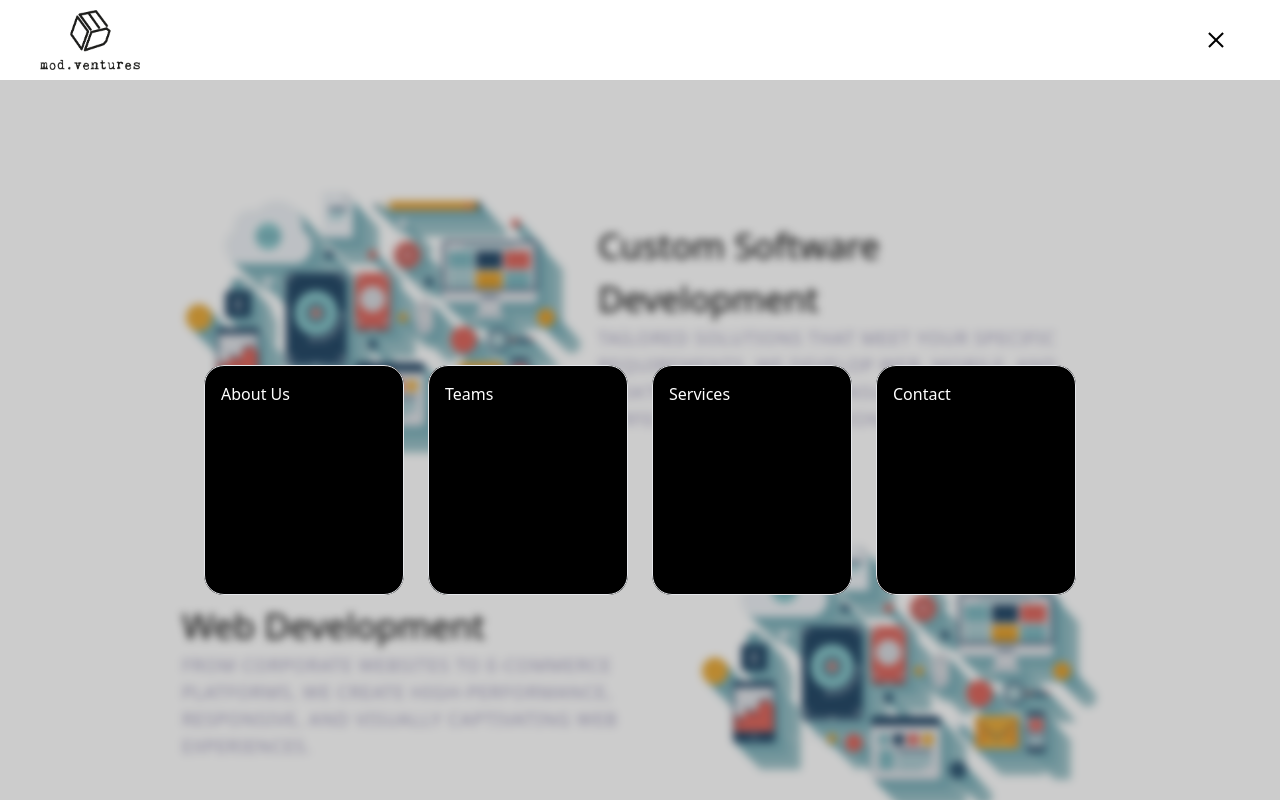
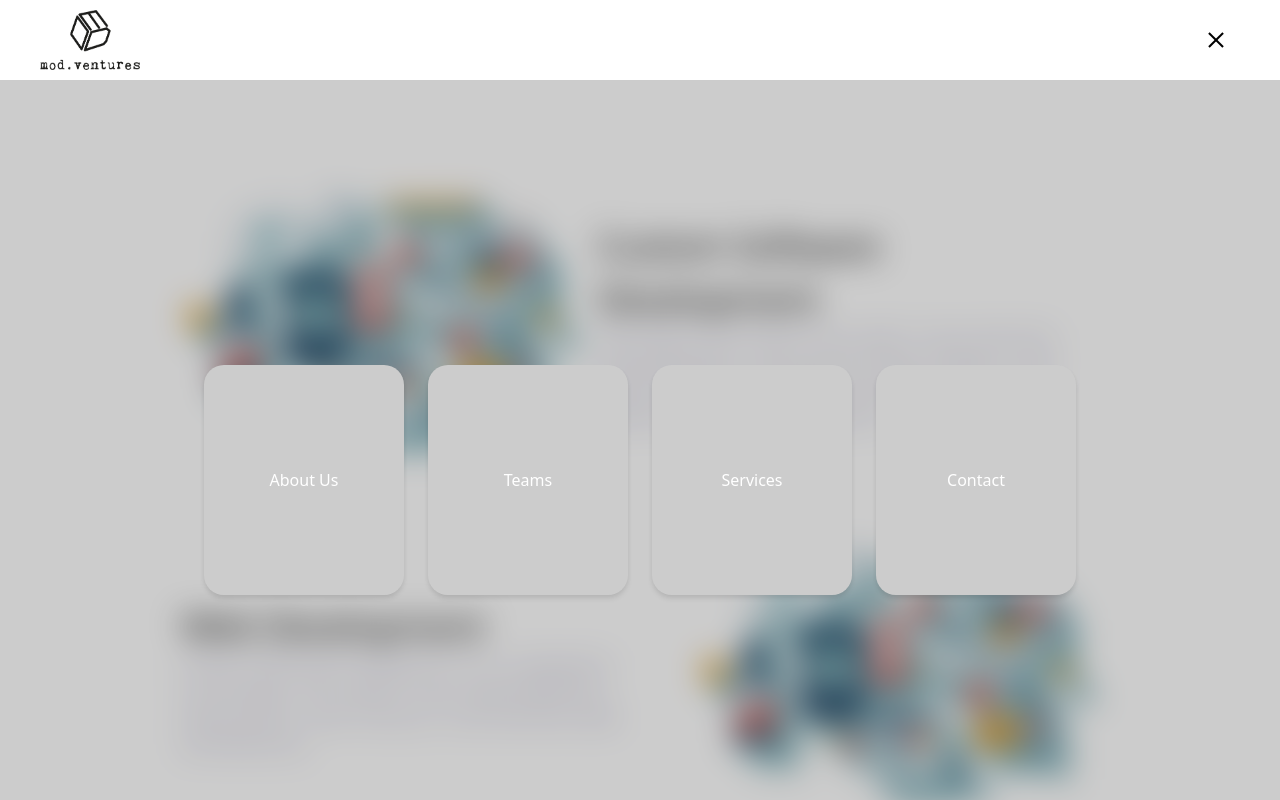
Before and after one commit to SyedMuhammedAbbas/mod-ventures-web, a Next.js app: page /services in a window 1280 px wide. Both pictures are taken after a click on the element 1216 px from the left and 40 px from the top of the page. Shown: the top 800 px of the page. Built offline with nearby package versions, Linux system fonts and the light colour scheme.

Commit message:
navbar hide/show on landing page issue resolved, flip card animation completed

```diff
--- a/app/globals.css
+++ b/app/globals.css
@@ -221,21 +221,41 @@
   position: absolute;
 }
 
-.flip.card {
+.flip-card {
   perspective: 1000px;
+  position: relative;
 }
 
-.flip.card-inner {
+.flip-card-inner {
+  width: 100%;
+  height: 100%;
   transition: transform 0.6s;
   transform-style: preserve-3d;
+  transform: "rotateY(180deg)";
 }
 
-.flip.card-front,
-.flip.card-back {
+.flip-card-front,
+.flip-card-back {
   position: absolute;
+  width: 100%;
+  height: 100%;
   backface-visibility: hidden;
+  display: flex;
+  justify-content: center;
+  align-items: center;
 }
 
-.flip.card-back {
+.flip-card-back {
+  transform: rotateY(180deg) scaleX(-1);
+  background-color: #cccccc; /* Set the background color or style as needed */
+  color: #fff; /* Set the text color as needed */
+}
+
+.flip-card.flipped .flip-card-inner {
   transform: rotateY(180deg);
 }
+
+.flip-card.flipped .flip-card-back {
+  display: flex;
+  /* transform: rotateY(0deg) scaleX(-1); */
+}
--- a/app/layout.tsx
+++ b/app/layout.tsx
@@ -1,12 +1,10 @@
-// "use client";
-
 import { Navbar } from "@/components/Navbar";
 import "./globals.css";
 import type { Metadata } from "next";
+import { NavbarContextProvider } from "@/context";
 // import { Inter } from "next/font/google";
 
 // const inter = Inter({ subsets: ["latin"] });
-// import { usePathname } from "next/navigation";
 
 export const metadata: Metadata = {
   title: "MOD Ventures",
@@ -18,14 +16,14 @@ export default function RootLayout({
 }: {
   children: React.ReactNode;
 }) {
-  // const pathname = usePathname();
   return (
     <html lang="en">
-      <body>
-        {/* {pathname !== "/" && <Navbar />} */}
-        <Navbar />
-        {children}
-      </body>
+      <NavbarContextProvider>
+        <body>
+          <Navbar />
+          {children}
+        </body>
+      </NavbarContextProvider>
     </html>
   );
 }
--- a/components/Building.tsx
+++ b/components/Building.tsx
@@ -4,11 +4,12 @@ import { motion } from "framer-motion";
 // import { useRef } from "react";
 import { Layer1, Layer2, Layer3, Layer4, Layer5 } from "./Landing";
 import { Width } from "../app/Styles";
+import { useNavbarContext } from "@/context";
 
 // import { Parallax, ParallaxLayer } from "@react-spring/parallax";
 import Image from "next/image";
 
-import React, { useRef } from "react";
+import React, { useEffect, useRef } from "react";
 import { Parallax, ParallaxLayer, IParallax } from "@react-spring/parallax";
 // import { Layer1, Layer2, Layer3, Layer4, Layer5 } from "@/components/Landing";
 import { Cloud1, Drone } from "@/assets/images";
@@ -17,21 +18,38 @@ import { CloudsDimensions } from "@/app/Styles";
 import { SmallCloudDimensions } from "@/app/Styles/styles";
 
 export const Building = () => {
-  // const ref = useRef<HTMLDivElement>(null);
-  // const { scrollYProgress } = useScroll({
-  //   target: ref,
-  //   offset: ["0 1", "1.33 1"],
-  // });
-  const parallax = useRef<IParallax>(null!);
+  const { scrollPosition, setScrollPosition } = useNavbarContext();
+  const parallax = useRef<IParallax | null>(null);
+
+  useEffect(() => {
+    const handleScroll = () => {
+      if (parallax.current) {
+        // Calculate the scroll position from the parallax container, and update the context
+        const scrollY = parallax.current.current;
+        // console.log(scrollY, "building scroll position");
+        setScrollPosition(scrollY);
+      }
+    };
+
+    const container = document.querySelector(".landing-parallax");
+
+    if (container) {
+      container.addEventListener("scroll", handleScroll);
+    }
+
+    return () => {
+      if (container) {
+        container.removeEventListener("scroll", handleScroll);
+      }
+    };
+  }, [parallax, scrollPosition]);
+
   return (
     <div
       className="absolute top-0 z-[20]"
       style={{ width: "100%", height: "100%" }}
     >
-      {/* <Navbar /> */}
-
-      <Parallax ref={parallax} pages={3}>
-        <Navbar />
+      <Parallax ref={parallax} className="landing-parallax" pages={3}>
         <ParallaxLayer
           offset={1}
           speed={1}
@@ -286,7 +304,7 @@ export const Building = () => {
         <ParallaxLayer
           offset={0}
           speed={0.1}
-          onClick={() => parallax.current.scrollTo(0.6)}
+          onClick={() => parallax?.current?.scrollTo(0.6)}
           style={{
             display: "flex",
             alignItems: "center",
@@ -308,7 +326,7 @@ export const Building = () => {
         <ParallaxLayer
           offset={0.6}
           speed={0.2}
-          onClick={() => parallax.current.scrollTo(1.2)}
+          onClick={() => parallax?.current?.scrollTo(1.2)}
           style={{
             display: "flex",
             alignItems: "center",
@@ -330,7 +348,7 @@ export const Building = () => {
         <ParallaxLayer
           offset={1.2}
           speed={0.3}
-          onClick={() => parallax.current.scrollTo(1.8)}
+          onClick={() => parallax?.current?.scrollTo(1.8)}
           style={{
             display: "flex",
             alignItems: "center",
@@ -352,7 +370,7 @@ export const Building = () => {
         <ParallaxLayer
           offset={1.8}
           speed={0.4}
-          onClick={() => parallax.current.scrollTo(2)}
+          onClick={() => parallax?.current?.scrollTo(2)}
           style={{
             display: "flex",
             alignItems: "center",
@@ -379,7 +397,7 @@ export const Building = () => {
             alignItems: "center",
             justifyContent: "center",
           }}
-          onClick={() => parallax.current.scrollTo(0)}
+          onClick={() => parallax?.current?.scrollTo(0)}
         >
           {/* <Image
             src={url("clients-main")}
@@ -396,61 +414,3 @@ export const Building = () => {
     </div>
   );
 };
-
-// <motion.section
-//   //   ref={ref}
-//   className={`ml-3 ${Width}`}
-//   style={{
-//     // width: "500px",
-//     margin: "0 auto",
-//     height: "100vh",
-//     // marginTop: "20px",
-//     backgroundColor: "white",
-//     position: "relative",
-//     // opacity: scrollYProgress,
-//     // clipPath: "polygon(0% 9.75%, 50% 0%, 99.4% 9.6%, 100% 100%, 0% 100%)",
-//   }}
-// >
-//   <Parallax pages={2} style={{ top: "0", left: "0" }} className="animation">
-//     <ParallaxLayer offset={0} speed={2.5}>
-//       <div className="animation_layer parallax">
-//         <Layer1 />
-//       </div>
-//     </ParallaxLayer>
-//     <ParallaxLayer offset={0.5} speed={3.5}>
-//       <div className="animation_layer parallax">
-//         <Layer2 />
-//       </div>
-//     </ParallaxLayer>
-//     <ParallaxLayer offset={1} speed={4.5}>
-//       <div className="animation_layer parallax">
-//         <Layer3 />
-//       </div>
-//     </ParallaxLayer>
-//     <ParallaxLayer offset={1.5} speed={5.5}>
-//       <div className="animation_layer parallax">
-//         <Layer4 />
-//       </div>
-//     </ParallaxLayer>
-//     <ParallaxLayer offset={2} speed={6.5}>
-//       <div className="animation_layer parallax">
-//         <Layer5 />
-//       </div>
-//     </ParallaxLayer>
-//   </Parallax>
-//   {/* <div className="py-[10%] flex justify-center items-center">
-//     <Layer1 />
-//   </div>
-//   <div className="py-[10%] flex justify-center items-center">
-//     <Layer2 />
-//   </div>
-//   <div className="py-[10%] flex justify-center items-center">
-//     <Layer3 />
-//   </div>
-//   <div className="py-[10%] flex justify-center items-center">
-//     <Layer4 />
-//   </div>
-//   <div className="py-[10%] flex justify-center items-center">
-//     <Layer5 />
-//   </div> */}
-// </motion.section>
--- a/components/Cards/PagesCard.tsx
+++ b/components/Cards/PagesCard.tsx
@@ -15,15 +15,22 @@ export const PagesCard = ({ text }: { text: string }) => {
 
   return (
     <motion.div
-      className="flip-card w-[200px] h-[230px] flex justify-center items-center bg-black rounded-[20px]"
+      className={`flip-card w-[150px] md:w-[200px] h-[180px] md:h-[230px] flex justify-center items-center bg-[#cccccc] drop-shadow-md rounded-[20px] ${
+        isFlipped ? "flipped" : ""
+      }`}
       initial={false}
       animate={{ rotateY: isFlipped ? 180 : 360 }}
       transition={{ duration: 0.6, animationDirection: "normal" }}
       onAnimationComplete={() => setIsAnimating(false)}
       onClick={handleFlip}
     >
-      <div className="flip-card-front w-[100%] h-[100%] bg-cover border text-white rounded-[20px] p-4">
-        {text}
+      <div className="flip-card-inner rotate">
+        <div className="flip-card-front flex justify-center items-center w-[100%] h-[100%] bg-cover text-white rounded-[20px] p-4">
+          <h1>{text}</h1>
+        </div>
+        <div className="flip-card-back flex justify-center items-center w-[100%] h-[100%] bg-cover text-white rounded-[20px] p-4">
+          <h1>Loading...</h1>
+        </div>
       </div>
     </motion.div>
   );
--- a/components/modal/Modal.tsx
+++ b/components/modal/Modal.tsx
@@ -25,7 +25,7 @@ export const Modal = ({ isOpen }: { isOpen: boolean }) => {
   ];
 
   return (
-    <div className="fixed flex justify-center items-center gap-6 flex-wrap bg-black bg-opacity-20 backdrop-blur-sm w-full h-full z-[70]">
+    <div className="fixed flex justify-center items-center gap-6 flex-wrap bg-black bg-opacity-20 backdrop-blur-lg w-full h-full z-[70]">
       {routes.map((route, index) => (
         <div key={index}>
           <PagesCard text={route.title} />
--- /dev/null
+++ b/context/NavbarContext.tsx
@@ -0,0 +1,42 @@
+"use client";
+
+// NavbarContext.js
+
+import { createContext, useContext, useState, useEffect } from "react";
+
+const NavbarContext = createContext<{
+  scrollPosition: number;
+  setScrollPosition: (scrollPosition: number) => void;
+} | null>(null);
+
+export function useNavbarContext() {
+  const context = useContext(NavbarContext);
+  if (context === null) {
+    throw new Error(
+      "useNavbarContext must be used within a NavbarContextProvider"
+    );
+  }
+  return context;
+}
+
+export function NavbarContextProvider({ children }: { children: any }) {
+  const [scrollPosition, setScrollPosition] = useState(0);
+
+  useEffect(() => {
+    const handleScroll = () => {
+      setScrollPosition(scrollPosition);
+    };
+
+    window.addEventListener("scroll", handleScroll);
+
+    return () => {
+      window.removeEventListener("scroll", handleScroll);
+    };
+  }, []);
+
+  return (
+    <NavbarContext.Provider value={{ scrollPosition, setScrollPosition }}>
+      {children}
+    </NavbarContext.Provider>
+  );
+}
--- /dev/null
+++ b/context/index.tsx
@@ -0,0 +1,3 @@
+import { NavbarContextProvider, useNavbarContext } from "./NavbarContext";
+
+export { NavbarContextProvider, useNavbarContext };
--- a/hooks/useScrollAnimation.tsx
+++ b/hooks/useScrollAnimation.tsx
@@ -1,23 +1,31 @@
 "use client";
 
-import { useEffect, useState } from "react";
+import { useEffect, useState, useRef } from "react";
 import { useAnimation } from "framer-motion";
+import { useNavbarContext } from "@/context";
+import { usePathname } from "next/navigation";
 
 export const useScrollAnimation = (scrollThreshold = 50) => {
   const [hidden, setHidden] = useState(false);
   const [onTop, setOnTop] = useState(true);
   const controls = useAnimation();
 
+  const { scrollPosition } = useNavbarContext();
+  const pathname = usePathname();
+
+  let isLanding = pathname === "/";
+
+  // Initialize prevScrollY using useRef
+  const prevScrollYRef = useRef(isLanding ? scrollPosition : window.scrollY);
+
   useEffect(() => {
-    let prevScrollY = window.scrollY;
+    const handleScroll = () => {
+      const scrollY = isLanding ? scrollPosition : window.scrollY;
 
-    const handleScroll = () => {
-      const scrollY = window.scrollY;
-
-      if (scrollY > prevScrollY && !hidden) {
+      if (scrollY > prevScrollYRef.current && !hidden) {
         controls.start("hidden");
         setHidden(true);
-      } else if (scrollY <= prevScrollY && hidden) {
+      } else if (scrollY <= prevScrollYRef.current && hidden) {
         controls.start("visible");
         setHidden(false);
       }
@@ -26,15 +34,21 @@ export const useScrollAnimation = (scrollThreshold = 50) => {
       } else {
         setOnTop(false);
       }
-      prevScrollY = scrollY;
+
+      // Update the value of prevScrollY using the ref
+      prevScrollYRef.current = scrollY;
     };
+
+    if (isLanding) {
+      handleScroll(); // Call it immediately when isLanding is true
+    }
 
     window.addEventListener("scroll", handleScroll);
 
     return () => {
       window.removeEventListener("scroll", handleScroll);
     };
-  }, [controls, hidden, scrollThreshold, onTop]);
+  }, [controls, hidden, scrollThreshold, onTop, scrollPosition, isLanding]);
 
   return { controls, onTop };
 };
```
